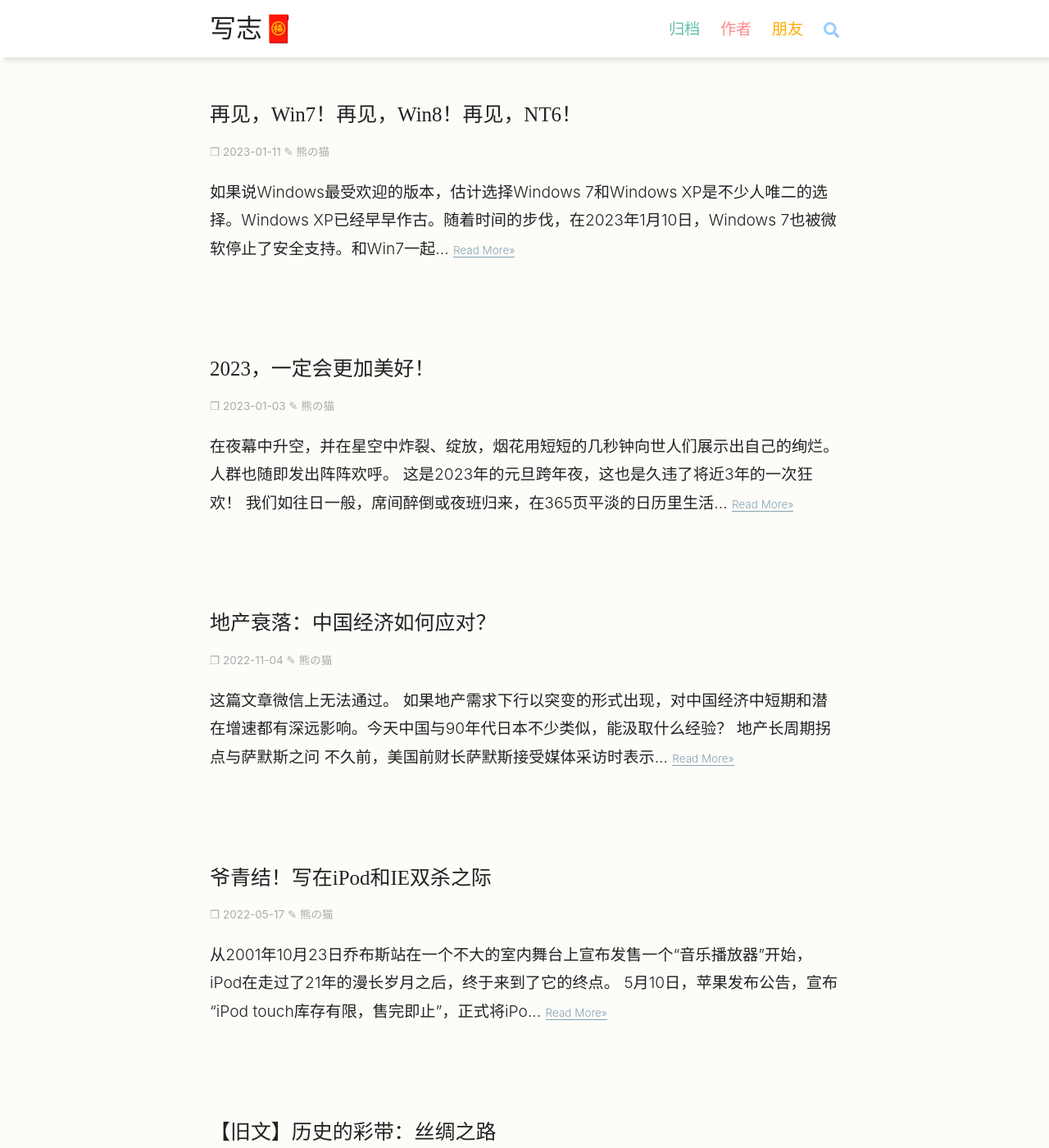
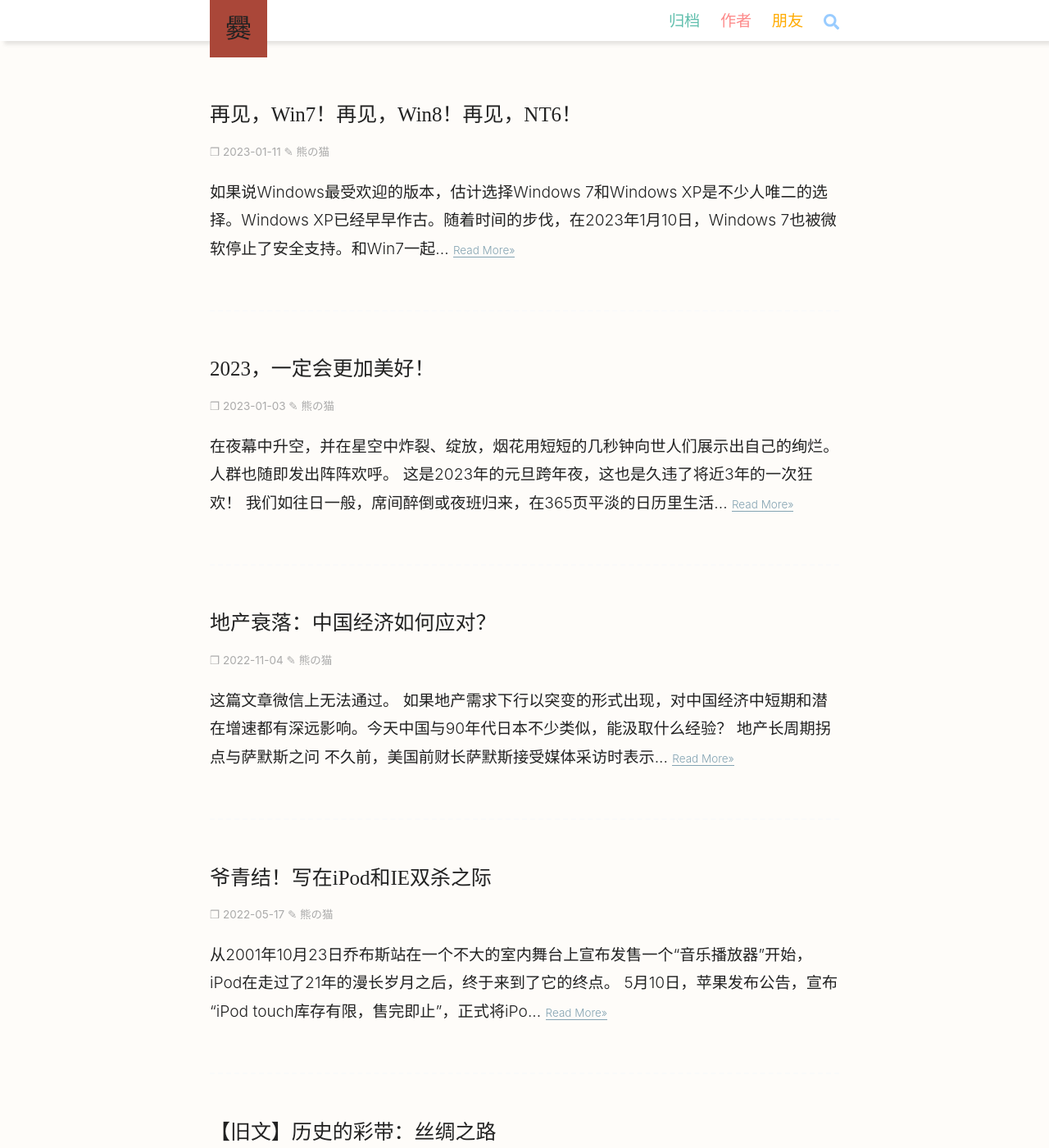
Before and after one commit to ColinAZ/blog, a Jekyll site: the page built from index.html, in a window 1280 px wide and 1400 px high. Shown: the whole window at 82% size. Built offline with Jekyll 4.4.1, drawn with Linux system fonts in a browser that asks for light colours; some web fonts are replaced; the list of posts is cut into pages by our own code; comment, search, counter and statistics services are not loaded; a style sheet for code colours, icons or effects is not loaded.

Commit message:
改博客名

```diff
--- a/_includes/footer.html
+++ b/_includes/footer.html
@@ -1,6 +1,6 @@
 <footer>
   <span>
-    <time>{{ site.time | date: '%Y' }}</time> © <a href="{{ '/' | prepend: site.baseurl }}" title="wrote.info">Wrote.Info</a> - <a href="https://icp.gov.moe/?keyword=20233111" target="_blank">萌ICP备20233111号</a> - <a href="{{ '/sitemap.xml' | prepend: site.baseurl }}" title="Sitemap">SITEMAP</a> <a href="{{ '/feed.xml' | prepend: site.baseurl }}" title="RSS"><svg style="width:1em" xmlns="http://www.w3.org/2000/svg" viewBox="0 -256 1792 1792"><path d="M596.61 1154.17q0 80-56 136t-136 56q-80 0-136-56t-56-136q0-80 56-136t136-56q80 0 136 56t56 136zm512 123q2 28-17 48-18 21-47 21h-135q-25 0-43-16.5t-20-41.5q-22-229-184.5-391.5t-391.5-184.5q-25-2-41.5-20t-16.5-43v-135q0-29 21-47 17-17 43-17h5q160 13 306 80.5t259 181.5q114 113 181.5 259t80.5 306zm512 2q2 27-18 47-18 20-46 20h-143q-26 0-44.5-17.5t-19.5-42.5q-12-215-101-408.5t-231.5-336q-142.5-142.5-336-231.5t-408.5-102q-25-1-42.5-19.5t-17.5-43.5v-143q0-28 20-46 18-18 44-18h3q262 13 501.5 120t425.5 294q187 186 294 425.5t120 501.5z" fill="currentColor"/></svg></a>
+    <time>{{ site.time | date: '%Y' }}</time> © <a href="{{ '/' | prepend: site.baseurl }}" title="Cuan.Blog">CUAN.BLOG</a> - <a href="https://icp.gov.moe/?keyword=20233111" target="_blank">萌ICP备20233111号</a> - <a href="{{ '/sitemap.xml' | prepend: site.baseurl }}" title="Sitemap">SITEMAP</a> <a href="{{ '/feed.xml' | prepend: site.baseurl }}" title="RSS"><svg style="width:1em" xmlns="http://www.w3.org/2000/svg" viewBox="0 -256 1792 1792"><path d="M596.61 1154.17q0 80-56 136t-136 56q-80 0-136-56t-56-136q0-80 56-136t136-56q80 0 136 56t56 136zm512 123q2 28-17 48-18 21-47 21h-135q-25 0-43-16.5t-20-41.5q-22-229-184.5-391.5t-391.5-184.5q-25-2-41.5-20t-16.5-43v-135q0-29 21-47 17-17 43-17h5q160 13 306 80.5t259 181.5q114 113 181.5 259t80.5 306zm512 2q2 27-18 47-18 20-46 20h-143q-26 0-44.5-17.5t-19.5-42.5q-12-215-101-408.5t-231.5-336q-142.5-142.5-336-231.5t-408.5-102q-25-1-42.5-19.5t-17.5-43.5v-143q0-28 20-46 18-18 44-18h3q262 13 501.5 120t425.5 294q187 186 294 425.5t120 501.5z" fill="currentColor"/></svg></a>
   </span>
 </footer>
 <script src="//lib.baomitu.com/jquery/3.6.3/jquery.min.js"></script>
--- a/_includes/navigation.html
+++ b/_includes/navigation.html
@@ -3,9 +3,9 @@
   <div class="nav">
 	<div class="nav-container">
     <a title="新年到🎇万事吉" href="{{ site.baseurl }}/">
-		<div class="logo">写志🧧</div>
+		<div class="logo">爨</div>
 	</a>
-    <h1 class="hidden">写志-wrote.info</h1>
+    <h1 class="hidden">爨博客-Cuan.Blog</h1>
 	<div class="desktop">
 		<ul>
 			<li><a href="{{ '/archive' | prepend: site.baseurl }}" style="color:#61bfad">归档</a></li>
--- a/index.html
+++ b/index.html
@@ -12,7 +12,7 @@ layout: default
         <p>
           {{ post.content | strip_html | truncate:120 }}&nbsp;<a class="read-more" href="{{ post.url | prepend: site.baseurl }}">Read More»</a>
           </p>
-          <div class="hidden">写志-wrote.info</div>
+          <div class="hidden">爨博客-Cuan.Blog</div>
     </div>
   {% endfor %}
 <div class="pagination">
```
Also changed, not shown: main.min.css.
